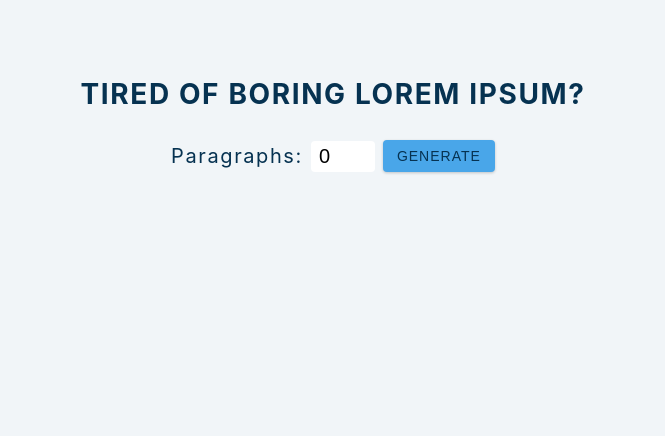
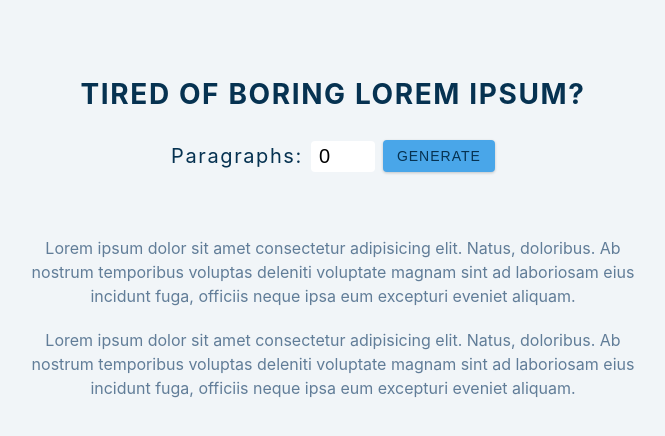
Before and after one commit to o0p/loremipsum-generator, a React (Create React App) app: page / in a window 1280 px wide. Shown: the top 436 px of the page, without its empty margins (307-972 px from the left). Built offline with nearby package versions, Linux system fonts and the light colour scheme.

Commit message:
Add lorem-text

```diff
--- a/src/App.js
+++ b/src/App.js
@@ -24,6 +24,20 @@ function App() {
           generate
         </button>
       </form>
+      <article className="lorem-text">
+        <p>
+          Lorem ipsum dolor sit amet consectetur adipisicing elit. Natus,
+          doloribus. Ab nostrum temporibus voluptas deleniti voluptate magnam
+          sint ad laboriosam eius incidunt fuga, officiis neque ipsa eum
+          excepturi eveniet aliquam.
+        </p>
+        <p>
+          Lorem ipsum dolor sit amet consectetur adipisicing elit. Natus,
+          doloribus. Ab nostrum temporibus voluptas deleniti voluptate magnam
+          sint ad laboriosam eius incidunt fuga, officiis neque ipsa eum
+          excepturi eveniet aliquam.
+        </p>
+      </article>
     </section>
   );
 }
```
